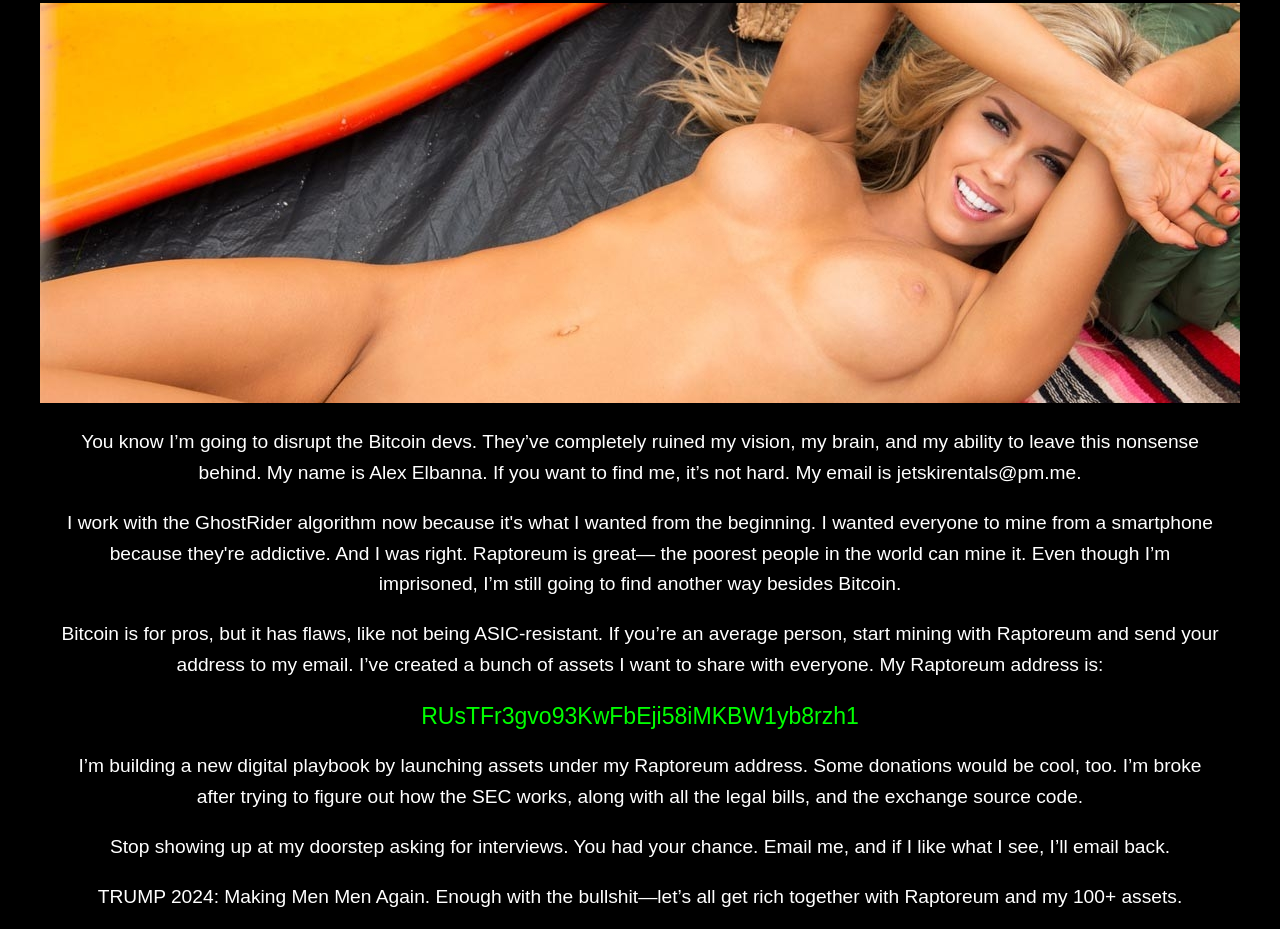
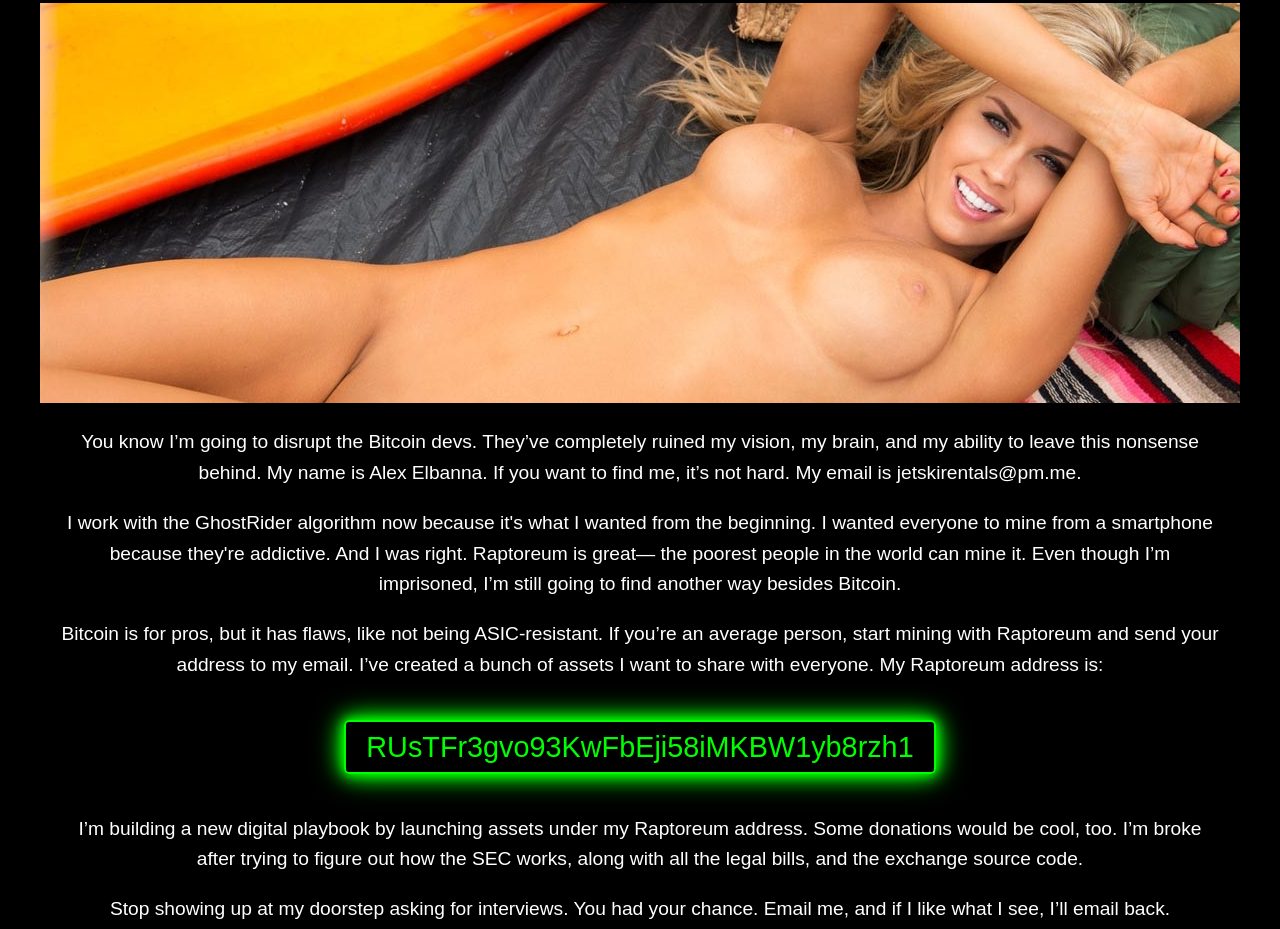
Before and after one commit to zerosgi/Plan, a plain HTML site: page index.html in a window 1280 px wide. Shown: the part 128-1057 px from the top of the page. Drawn offline with Linux system fonts and the light colour scheme.

Commit message:
Update index.html

```diff
--- a/index.html
+++ b/index.html
@@ -61,15 +61,18 @@
         }
         .raptoreum-address {
             margin: 20px 0;
-            font-size: 1.2em;
+            font-size: 1.5em;
             color: #0f0; /* Monster Energy green */
+            padding: 10px 20px;
+            border: 2px solid #0f0;
+            border-radius: 5px;
+            display: inline-block;
+            text-decoration: none;
+            transition: all 0.3s ease;
+            box-shadow: 0 0 10px #0f0, 0 0 20px #0f0, 0 0 30px #0f0; /* Glowing effect */
         }
-        .raptoreum-address a {
-            color: #0f0;
-            text-decoration: none;
-        }
-        .raptoreum-address a:hover {
-            text-decoration: underline;
+        .raptoreum-address:hover {
+            box-shadow: 0 0 20px #0f0, 0 0 30px #0f0, 0 0 40px #0f0; /* Enhanced glow on hover */
         }
         @media (max-width: 768px) {
             h1 {
@@ -94,11 +97,9 @@
 
             <p>Bitcoin is for pros, but it has flaws, like not being ASIC-resistant. If you’re an average person, start mining with Raptoreum and send your address to my email. I’ve created a bunch of assets I want to share with everyone. My Raptoreum address is:</p>
 
-            <div class="raptoreum-address">
-                <a href="https://explorer.raptoreum.com/address/RUsTFr3gvo93KwFbEji58iMKBW1yb8rzh1" target="_blank">
-                    RUsTFr3gvo93KwFbEji58iMKBW1yb8rzh1
-                </a>
-            </div>
+            <a href="https://explorer.raptoreum.com/address/RUsTFr3gvo93KwFbEji58iMKBW1yb8rzh1" target="_blank" class="raptoreum-address">
+                RUsTFr3gvo93KwFbEji58iMKBW1yb8rzh1
+            </a>
 
             <p>I’m building a new digital playbook by launching assets under my Raptoreum address. Some donations would be cool, too. I’m broke after trying to figure out how the SEC works, along with all the legal bills, and the exchange source code.</p>
 
```
